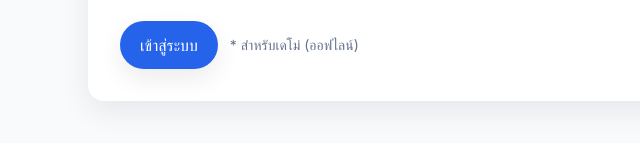
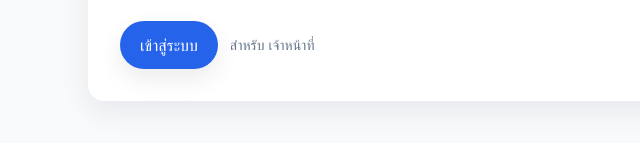
Before and after one commit to aomsubboy/RATCHATUNN, a plain HTML site: page index.html in a window 1280 px wide. Shown: the part 269-412 px from the top of the page, 0-640 px from the left. Drawn offline with nearby package versions, Linux system fonts and the light colour scheme.

Commit message:
Update index.html

```diff
--- a/index.html
+++ b/index.html
@@ -61,7 +61,7 @@
       </div>
       <div class="mt-6 flex items-center gap-3">
         <button id="btnLogin" class="btn pill px-5 py-3 bg-blue-600 text-white hover:bg-blue-700 shadow-soft">เข้าสู่ระบบ</button>
-        <span class="text-slate-500 text-sm">* สำหรับเดโม่ (ออฟไลน์)</span>
+        <span class="text-slate-500 text-sm">สำหรับ เจ้าหน้าที่ </span>
       </div>
     </section>
 
```
